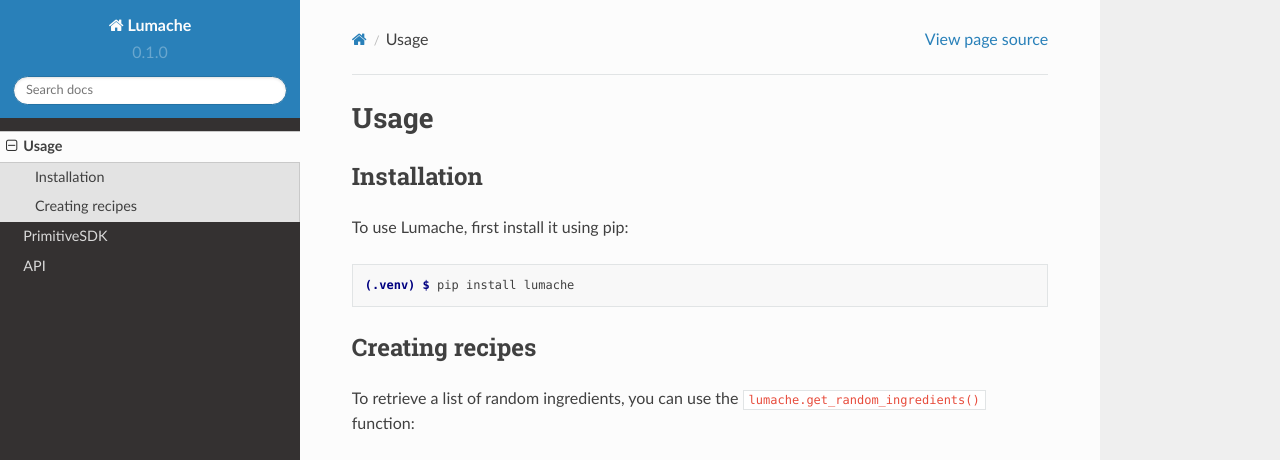
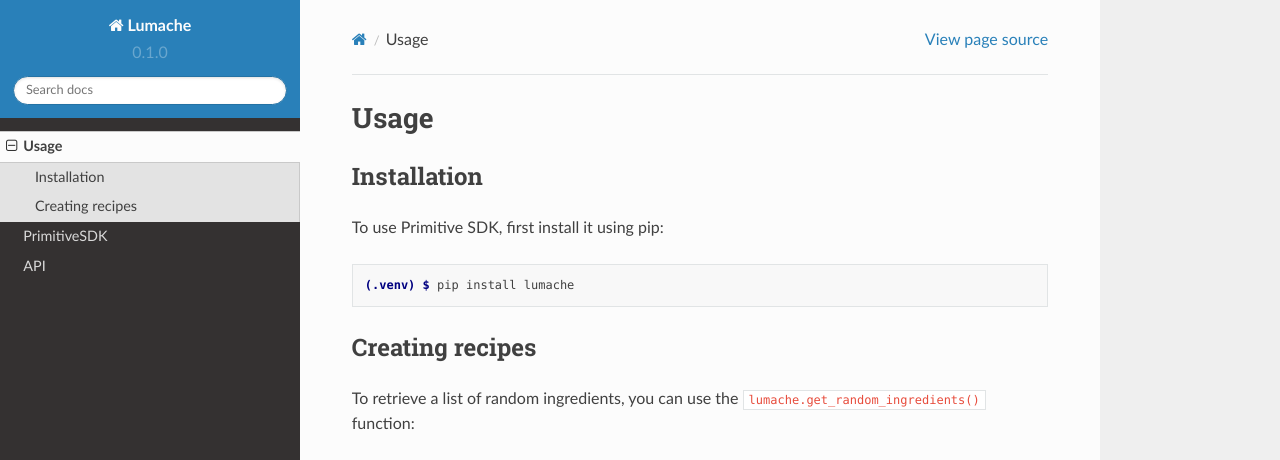
Before and after one commit to leeyunhome/readthedocs, a Sphinx documentation site: the page built from docs/source/usage.rst, in a window 1280 px wide and 1095 px high. Shown: the top 460 px of the window. Built offline with Sphinx 7.4.7 and the Read the Docs theme 2.0.0, drawn with Linux system fonts in a browser that asks for light colours; grey boxes are pictures that could not be loaded.

Commit message:
Update usage.rst

```diff
--- a/docs/source/usage.rst
+++ b/docs/source/usage.rst
@@ -6,7 +6,7 @@
 Installation
 ------------
 
-To use Lumache, first install it using pip:
+To use Primitive SDK, first install it using pip:
 
 .. code-block:: console
 
```
